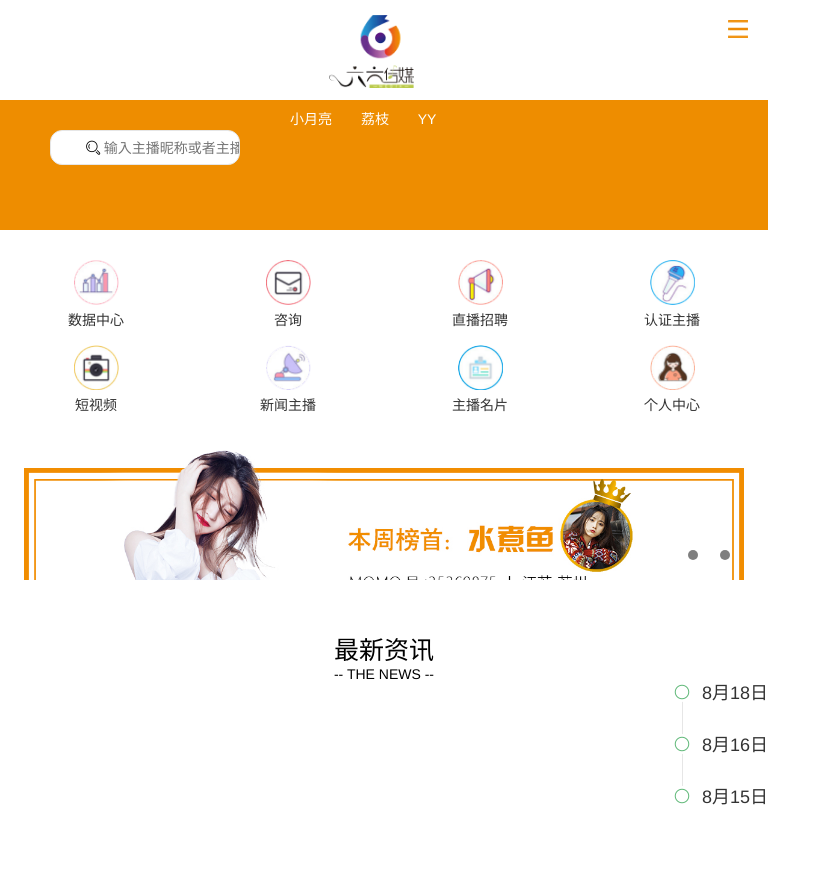
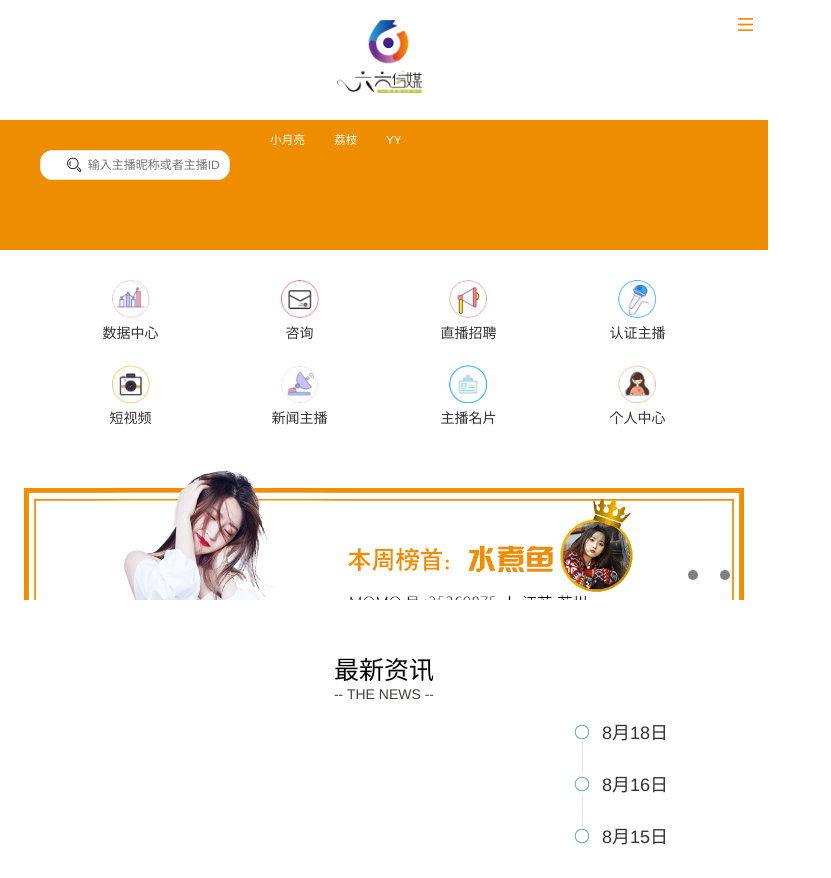
Before and after one commit to lge244/sixsix2, a plain HTML site: page index.html in a window 1280 px wide. Shown: the whole page, without its empty margins (0-831 px from the left). Before the commit the page ends 838 px from the top, so only its background shows below. Drawn offline with Linux system fonts and the light colour scheme.

Commit message:
修改整体文字px

```diff
--- a/index.html
+++ b/index.html
@@ -16,7 +16,7 @@
 <style>
     .logo_menu {
         width: 100%;
-        height: 100px;
+        height: 120px;
         background: white;
         text-align: center;
     }
@@ -24,7 +24,7 @@
     .menu_but {
         display: inline-block;
         float: right;
-        margin: 20px 20px;
+        margin: 15px;
     }
 
     .seek {
@@ -63,21 +63,21 @@
 <div class="header">
     <div class="logo_menu">
         <img src="./status/images/logo.png" alt="六六传媒" title="六六传媒"
-             style="width: 85px; margin-top: 15px;margin-left: 35px;">
-        <div class="menu_but"><img src="./status/images/meun_but.png" style="width: 20px;"></div>
+             style="width: 85px; margin-top: 20px;margin-left: 35px;">
+        <div class="menu_but"><img src="./status/images/meun_but.png" style="width: 15px;"></div>
     </div>
     <div class="seek">
         <div class="layui-form-item">
-            <div class="layui-input-inline" style="padding-top: 30px; margin-left: 50px; margin-right: 40px;">
+            <div class="layui-input-inline" style="padding-top: 30px; margin-left: 40px; margin-right: 30px;">
                 <input type="text" name="title" required lay-verify="required" placeholder="           输入主播昵称或者主播ID"
                        autocomplete="off"
-                       class="layui-input" style="border-radius: 12px; height: 35px; position: relative; ">
-                <i class='layui-icon layui-icon-search' style="position: absolute; top: 40px; left: 35px;"></i>
+                       class="layui-input" style="border-radius: 12px; height: 30px; position: relative; font-size: 12px;">
+                  <i class='layui-icon layui-icon-search' style="position: absolute; top: 37px; left: 26px;"></i>
             </div>
             <div class="layui-form-mid layui-word-aux">
-                <span style="color: white;" class="ml-10">小月亮</span>
-                <span style="color: white;" class="ml-25">荔枝</span>
-                <span style="color: white;" class="ml-25">YY</span>
+                <small style="color: white;" class="ml-10">小月亮</small>
+                <small style="color: white;" class="ml-25">荔枝</small>
+                <small style="color: white;" class="ml-25">YY</small>
             </div>
         </div>
     </div>
@@ -139,9 +139,9 @@
     <div class="new">
         <div class="">
             <h2 class="mt-50" style=" font-weight: lighter;font-size: 25px; ">最新资讯</h2>
-            <span>-- THE NEWS --</span>
+            <span style="color:#42433E;">-- THE NEWS --</span>
         </div>
-        <ul class="layui-timeline f-right mr-">
+        <ul class="layui-timeline f-right mt-20" style="margin-right: 100px;">
             <li class="layui-timeline-item">
                 <i class="layui-icon layui-timeline-axis">&#xe63f;</i>
                 <div class="layui-timeline-content layui-text">
--- a/status/css.css
+++ b/status/css.css
@@ -16,7 +16,12 @@ body, footer {
 .p-30 {
     padding: 30px;
 }
-
+.mt-10 {
+    margin-top: 10px;
+}
+.mt-20 {
+    margin-top: 20px;
+}
 .mt-30 {
     margin-top: 30px;
 }
@@ -146,6 +151,7 @@ body, footer {
 /*首页菜单*/
 
 .menu ul {
+    width: 88%;
     margin: 0 auto;
 }
 
@@ -163,8 +169,8 @@ body, footer {
 .menu a img {
     margin: 0 auto;
     display: block;
-    width: 45px;
-    height: 45px;
+    width: 38px;
+    height: 38px;
     padding-bottom: 4px;
 }
 .php-left-li li {
```
